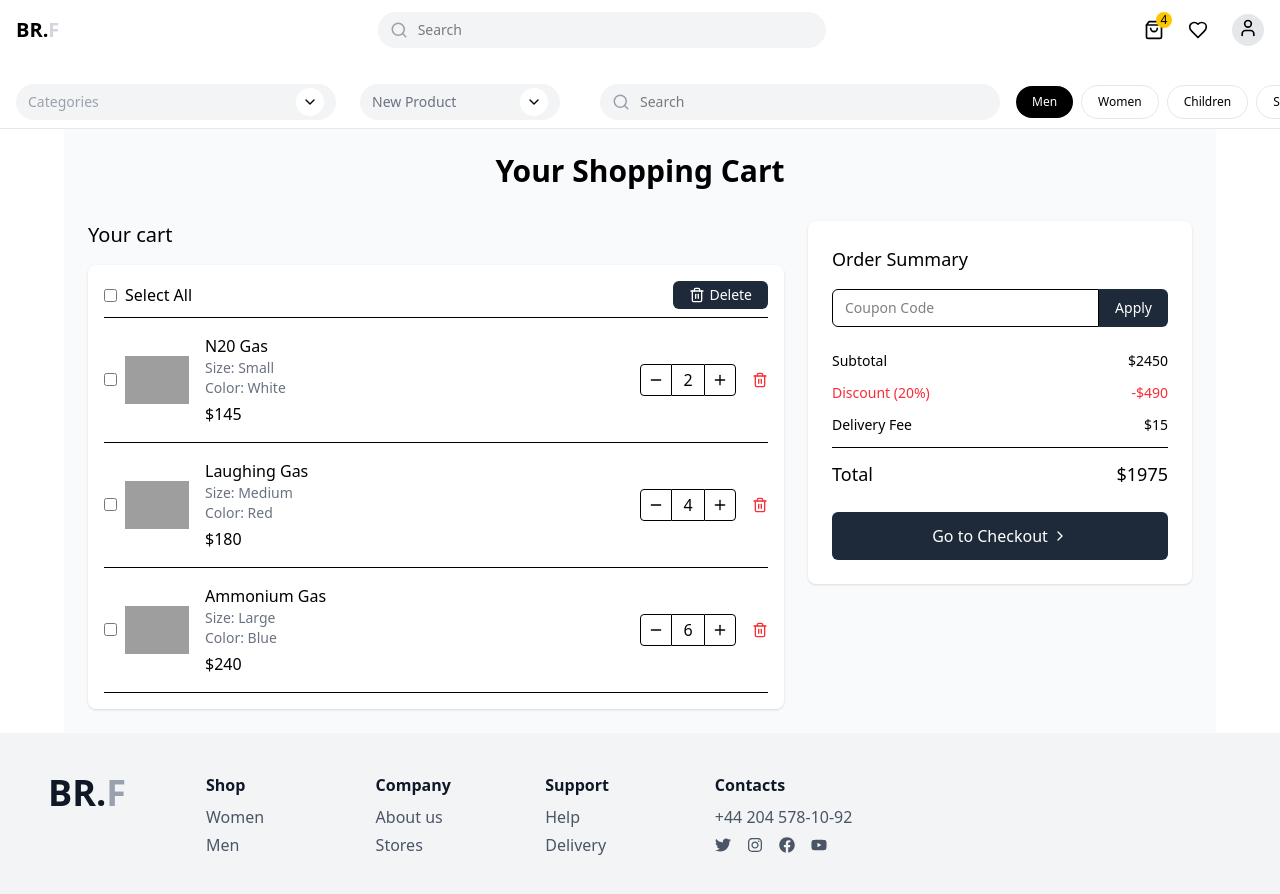
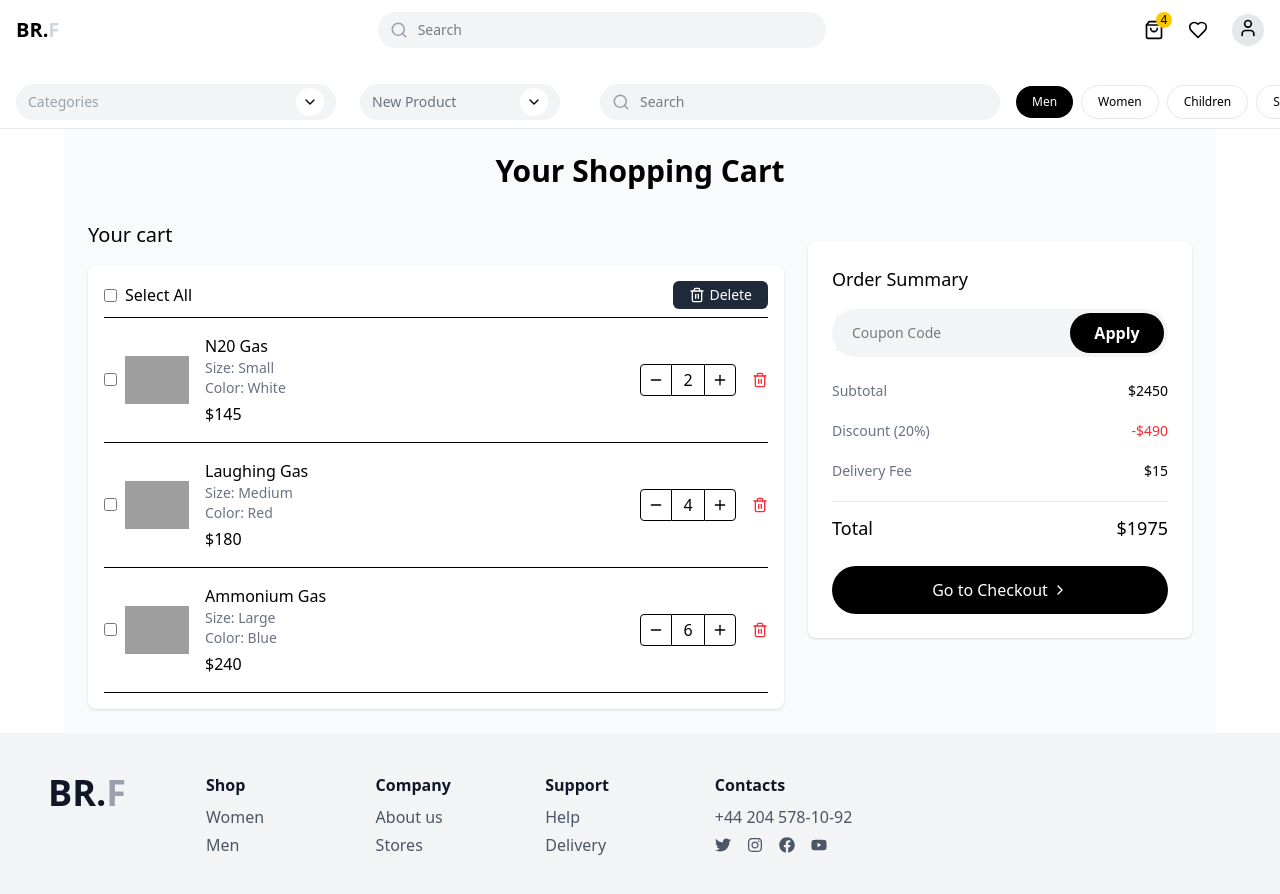
Before and after one commit to AllanKariuki/e-commerce-frontend, a React (Vite) app in the folder e-commerce-frontend/: page /cart in a window 1280 px wide. Shown: the top 894 px of the page. Built offline with nearby package versions, Linux system fonts and the light colour scheme; grey boxes are pictures that could not be loaded.

Commit message:
feat: cart section

```diff
--- a/e-commerce-frontend/src/components/cart/OrderSummary.jsx
+++ b/e-commerce-frontend/src/components/cart/OrderSummary.jsx
@@ -15,48 +15,48 @@ const OrderSummary = ({
       };
 
       return (
-        <div className="bg-white rounded-lg shadow p-6">
+        <div className="bg-white rounded-lg shadow p-6 mt-5">
           <h2 className="text-lg font-medium mb-4">Order Summary</h2>
 
           {/* Coupon input field */}
-          <div className="flex mb-6">
+          <div className="flex items-center mb-6 w-full max-w-md bg-gray-100 rounded-full py-1 px-1">
             <input
-              type="text"
+              type="email"
               placeholder="Coupon Code"
               value={couponCode}
               onChange={(e) => setCouponCode(e.target.value)}
-              className="flex-grow border rounded-l-md px-3 py-2 text-sm"
+              className="flex-1 px-4 py-2 text-sm decoration-none bg-gray-100 focus:outline-none focus:ring-2 focus:ring-gray-400"
             />
             <button
               onClick={applyCoupon}
-              className="bg-gray-800 text-white px-4 py-2 rounded-r-md text-sm"
-            >
+              className="w-36 py-2 bg-black text-white font-semibold rounded-full hover:bg-gray-800">
               Apply
             </button>
           </div>
 
+
           {/* Price breakdown */}
-          <div className="space-y-3 text-sm">
+          <div className="space-y-5 text-sm">
             <div className="flex justify-between">
-              <span>Subtotal</span>
+              <span className='text-gray-500'>Subtotal</span>
               <span>${subtotal}</span>
             </div>
-            <div className="flex justify-between text-red-500">
-              <span>Discount ({discountPercentage}%)</span>
-              <span>-${discount}</span>
+            <div className="flex justify-between">
+              <span className='text-gray-500'>Discount ({discountPercentage}%)</span>
+              <span className='text-red-500'>-${discount}</span>
             </div>
             <div className="flex justify-between">
-              <span>Delivery Fee</span>
+              <span className='text-gray-500'>Delivery Fee</span>
               <span>${deliveryFee}</span>
             </div>
-            <div className="border-t pt-3 mt-3 flex justify-between font-medium text-lg">
+            <div className="border-t border-gray-200 pt-3 mt-3 flex justify-between font-medium text-lg">
               <span>Total</span>
               <span>${total}</span>
             </div>
           </div>
 
           {/* Checkout button */}
-          <button className="w-full bg-gray-800 text-white rounded-md py-3 flex items-center justify-center mt-6">
+          <button className="w-full bg-black text-white rounded-3xl py-3 flex items-center justify-center mt-6">
             Go to Checkout
             <ChevronRight size={16} className="ml-1" />
           </button>
```
